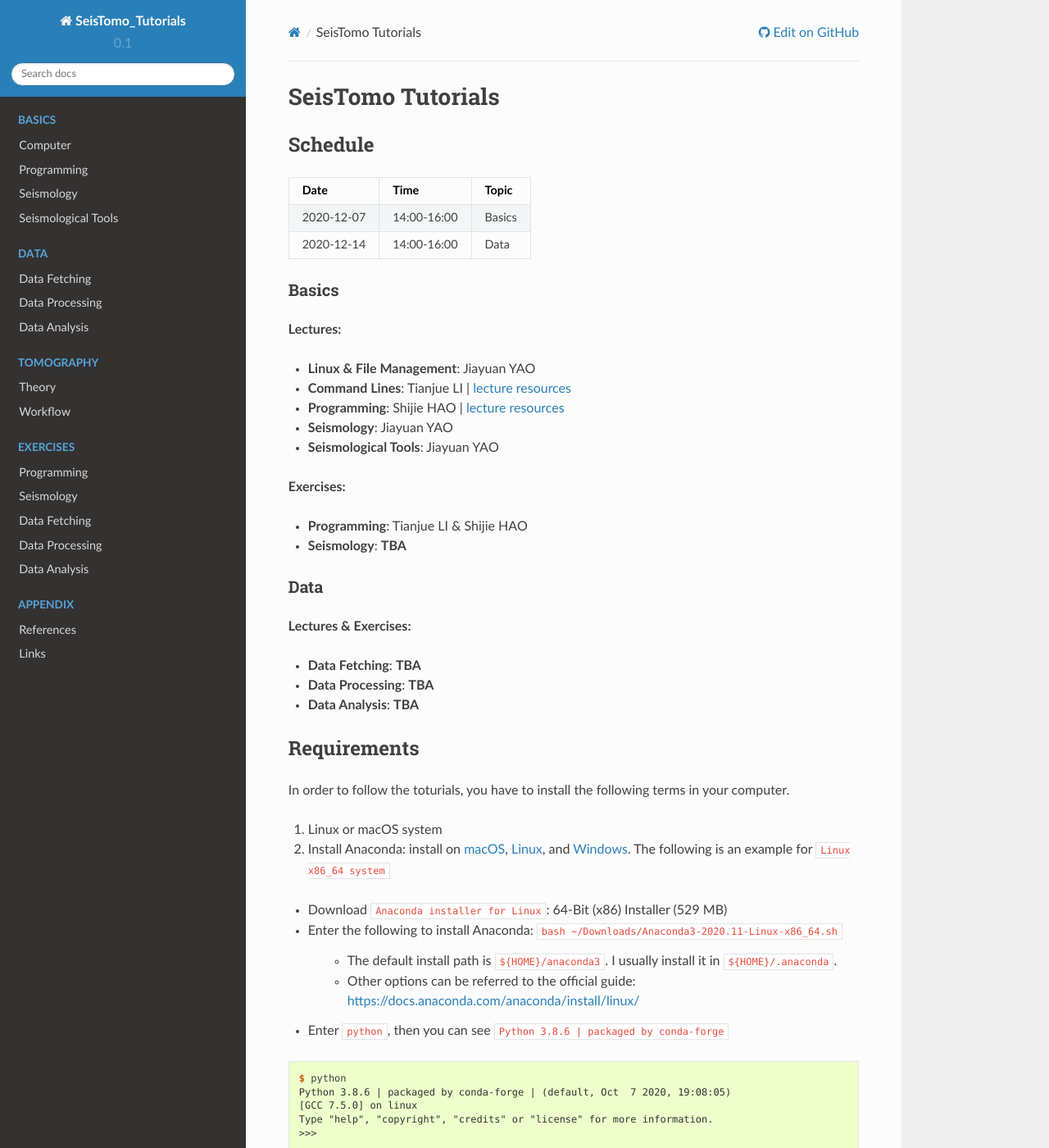
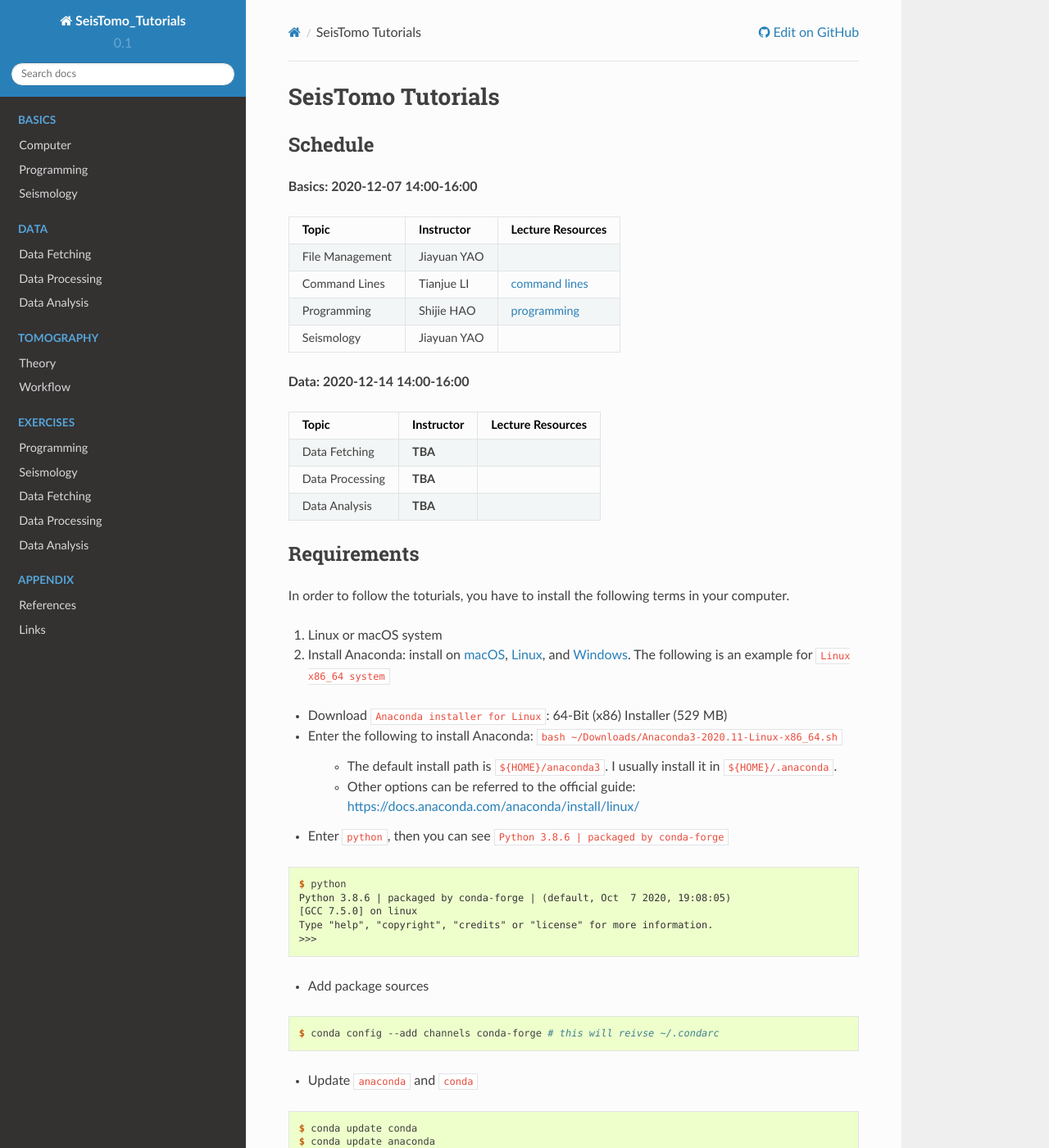
Before and after one commit to MIGG-NTU/SeisTomo_Tutorials, a Sphinx documentation site: the page built from source/index.rst, in a window 1280 px wide and 1400 px high. Shown: the whole window at 82% size. Built offline with Sphinx 7.4.7 and the Read the Docs theme 2.0.0, drawn with Linux system fonts in a browser that asks for light colours.

Commit message:
update content (#58)

```diff
--- a/source/exercises/seismology/index.rst
+++ b/source/exercises/seismology/index.rst
@@ -5,5 +5,5 @@ This section is still **UNDER CONSTRUCTION**.
 
 .. toctree::
 
-   taup
-   seismology
+   seismic-source
+   seismic-wave
--- a/source/index.rst
+++ b/source/index.rst
@@ -4,38 +4,26 @@ SeisTomo Tutorials
 Schedule
 --------
 
-========== =========== ==========
-Date       Time        Topic
-========== =========== ==========
-2020-12-07 14:00-16:00 Basics
-2020-12-14 14:00-16:00 Data
-========== =========== ==========
+**Basics: 2020-12-07 14:00-16:00**
 
-Basics
-+++++++
+===============  ============ ===================
+Topic            Instructor   Lecture Resources
+===============  ============ ===================
+File Management  Jiayuan YAO
+Command Lines    Tianjue LI   `command lines <https://github.com/MIGG-NTU/SeisTomo_Tutorials/raw/main/source/download/Exercise_Bash_Commandline.tar>`__
+Programming      Shijie HAO   `programming <https://github.com/MIGG-NTU/SeisTomo_Tutorials/raw/main/source/download/programming.tar>`__
+Seismology       Jiayuan YAO
+===============  ============ ===================
 
-**Lectures:**
+**Data: 2020-12-14 14:00-16:00**
 
-- **Linux & File Management**: Jiayuan YAO
-- **Command Lines**: Tianjue LI | `lecture resources <https://github.com/MIGG-NTU/SeisTomo_Tutorials/raw/main/source/download/Exercise_Bash_Commandline.tar>`__
-- **Programming**: Shijie HAO | `lecture resources <https://github.com/MIGG-NTU/SeisTomo_Tutorials/raw/main/source/download/programming.tar>`__
-- **Seismology**: Jiayuan YAO
-- **Seismological Tools**: Jiayuan YAO
-
-**Exercises:**
-
-- **Programming**: Tianjue LI & Shijie HAO
-- **Seismology**: **TBA**
-
-
-Data
-++++
-
-**Lectures & Exercises:**
-
-- **Data Fetching**: **TBA**
-- **Data Processing**: **TBA**
-- **Data Analysis**: **TBA**
+===============  ============ ========================
+Topic            Instructor   Lecture Resources
+===============  ============ ========================
+Data Fetching    **TBA**
+Data Processing  **TBA**
+Data Analysis    **TBA**
+===============  ============ ========================
 
 
 Requirements
@@ -150,6 +138,7 @@ In order to follow the toturials, you have to install the following terms in you
 8. Install gcc, gfortran, make
 
 - For Ubuntu, run the following command:
+
 .. code-block:: console
 
    $ sudo apt install gcc
@@ -165,7 +154,6 @@ In order to follow the toturials, you have to install the following terms in you
    computer/index
    programming/index
    seismology/index
-   seismological-tools/index
 
 .. toctree::
    :maxdepth: 3
--- a/source/seismology/index.rst
+++ b/source/seismology/index.rst
@@ -9,3 +9,4 @@ Seismology
    seismic-wave/index
    seismic-station/index
    seismic-data/index
+   seismological-tools/index
```
Also changed, not shown: source/exercises/seismology/seismic-source.rst (added, +53 -0 lines), source/exercises/seismology/seismic-wave.rst (added, +32 -0 lines), source/exercises/seismology/seismology.rst (deleted, +0 -53 lines), source/exercises/seismology/taup.rst (deleted, +0 -15 lines), source/seismology/seismological-tools/GMT.rst (renamed from source/seismological-tools/GMT.rst), source/seismology/seismological-tools/ObsPy.rst (renamed from source/seismological-tools/ObsPy.rst), source/seismology/seismological-tools/SAC.rst (renamed from source/seismological-tools/SAC.rst), source/seismology/seismological-tools/SOD.rst (renamed from source/seismological-tools/SOD.rst), source/seismology/seismological-tools/TauP.rst (renamed from source/seismological-tools/TauP.rst), source/seismology/seismological-tools/index.rst (renamed from source/seismological-tools/index.rst), 1 other file.
